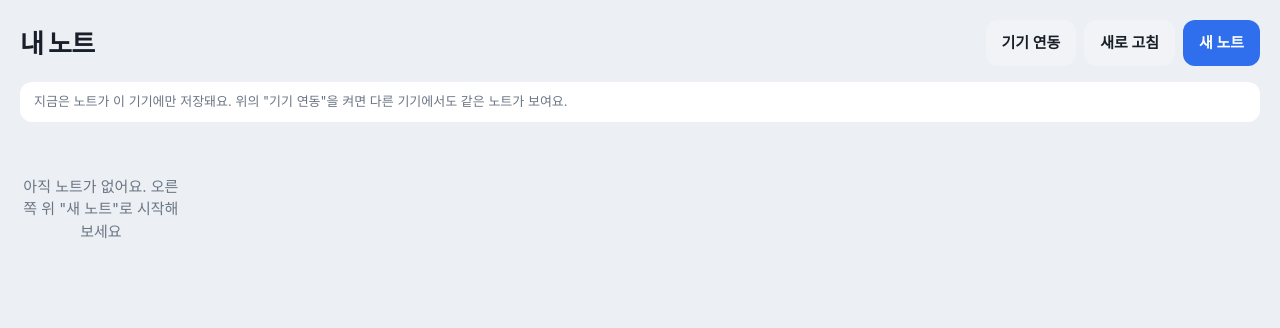
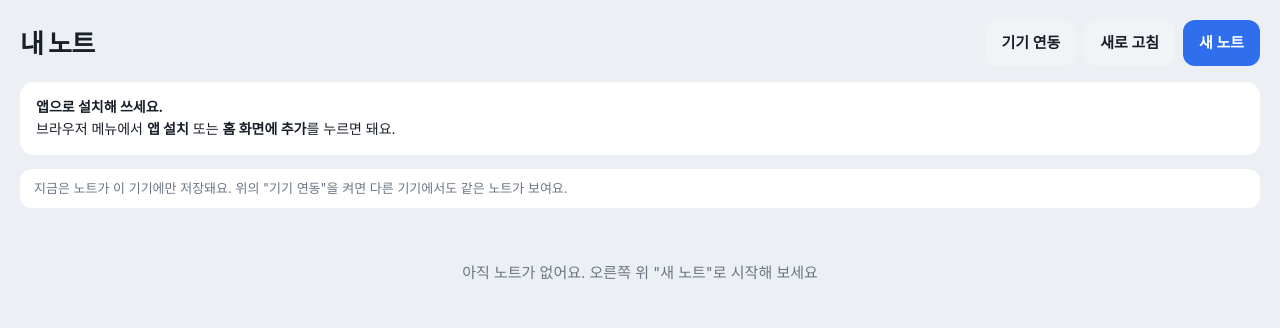
Before and after one commit to ckdgh546/N3, a website: page note/index.html in a window 1280 px wide. Drawn offline with Linux system fonts and the light colour scheme.

Commit message:
note: show how to install as an app on each device
Adds an install button where the browser offers one (Windows, Android)
and Add to Home Screen steps on iPad. Hides device sync in iPad Safari
because a home-screen app keeps separate storage.

Co-Authored-By: Claude Fable 5.2 <noreply@anthropic.com>
Claude-Session: https://claude.ai/code/session_01VecM7M6KRbTkRXEpmcc4Gg

```diff
--- a/note/index.html
+++ b/note/index.html
@@ -52,7 +52,9 @@ button:active{opacity:.55}
 .nb b{font-weight:700;font-size:15px;overflow-wrap:anywhere;display:block}
 .nb small{color:var(--sub);font-size:12.5px;display:block}
 .nbmore{position:absolute;top:6px;right:6px;width:36px;height:36px;border-radius:50%;border:0;background:rgba(255,255,255,.92);color:#191f28;font-weight:800;cursor:pointer;box-shadow:0 1px 3px rgba(0,0,0,.15)}
-.empty{color:var(--sub);padding:40px 0;text-align:center}
+.empty{grid-column:1/-1;color:var(--sub);padding:40px 0;text-align:center}
+.inst{display:flex;align-items:center;gap:14px;background:var(--card);border-radius:14px;padding:14px 16px;margin-bottom:14px;font-size:14px;line-height:1.6}
+.insttxt{flex:1;min-width:0}
 .warn{background:var(--card);border-radius:12px;padding:10px 14px;font-size:13px;color:var(--sub);margin-bottom:14px}
 /* 버튼 */
 .btn{appearance:none;border:0;background:var(--fill);border-radius:12px;padding:10px 16px;font-weight:700;font-size:15px;cursor:pointer;min-height:46px;color:var(--ink);display:inline-flex;align-items:center;justify-content:center;gap:6px;text-decoration:none;flex:none}
@@ -156,7 +158,7 @@ body.t-text .tx:focus{box-shadow:0 0 0 2px #2f6fed}
 
 <div class="screen" id="lib">
   <div class="libhead"><h1>내 노트</h1><div class="libbtns"><button type="button" class="btn" data-act="sync-sheet" id="syncbtn" hidden>기기 연동</button><button type="button" class="btn" data-act="lib-retry">새로 고침</button><button type="button" class="btn pri" data-act="nb-new">새 노트</button></div></div>
-  <div class="libbody"><div class="warn" id="libwarn" hidden></div><div id="grid" class="grid"><div class="empty">노트를 불러오는 중이에요</div></div></div>
+  <div class="libbody"><div class="inst" id="inst" hidden><div class="insttxt" id="insttxt"></div><button type="button" class="btn pri" data-act="install" id="instbtn" hidden>앱 설치</button></div><div class="warn" id="libwarn" hidden></div><div id="grid" class="grid"><div class="empty">노트를 불러오는 중이에요</div></div></div>
 </div>
 
 <div class="screen" id="ed" hidden>
@@ -1253,12 +1255,30 @@ function onVisible(){
 document.addEventListener('visibilitychange',()=>{if(!document.hidden&&Sync.on)Sync.cycle(true);});
 window.addEventListener('online',()=>{if(Sync.on)Sync.cycle();});
 
+/* ───────── 앱으로 설치 ───────── */
+let INSTALL=null;
+const isApp=()=>{try{return navigator.standalone===true||matchMedia('(display-mode: standalone)').matches||matchMedia('(display-mode: window-controls-overlay)').matches;}catch(e){return false;}};
+const isIOS=()=>/iPad|iPhone|iPod/.test(navigator.userAgent)||(/Macintosh/.test(navigator.userAgent)&&navigator.maxTouchPoints>1);
+const needInstall=()=>!FRAMED&&Store.mode==='local'&&!isApp();
+function renderInstall(){
+  const box=$('#inst');if(!box)return;
+  if(!needInstall()){box.hidden=true;return;}
+  const t=$('#insttxt'),b=$('#instbtn');box.hidden=false;b.hidden=!INSTALL;
+  if(INSTALL)t.innerHTML='<b>이 기기에 앱으로 설치해 쓰세요.</b><br>설치하면 앱 목록에 "필기 노트"가 생기고, 브라우저 없이 바로 열려요.';
+  else if(isIOS())t.innerHTML='<b>아이패드에 앱으로 설치해 쓰세요.</b><br>공유 버튼(네모에서 화살표가 위로 나가는 모양)을 누르고 <b>홈 화면에 추가</b>를 누르면 돼요. 그다음부터는 홈 화면의 "필기 노트"로 열어요. 여기 사파리에서 쓴 노트는 설치한 앱으로 넘어가지 않아요.';
+  else t.innerHTML='<b>앱으로 설치해 쓰세요.</b><br>브라우저 메뉴에서 <b>앱 설치</b> 또는 <b>홈 화면에 추가</b>를 누르면 돼요.';
+}
+window.addEventListener('beforeinstallprompt',e=>{e.preventDefault();INSTALL=e;renderInstall();});
+window.addEventListener('appinstalled',()=>{INSTALL=null;const b=$('#inst');if(b)b.hidden=true;toast('설치했어요. 이제 앱 목록의 "필기 노트"로 열어요');});
+function doInstall(){if(!INSTALL)return;const p=INSTALL;try{p.prompt();Promise.resolve(p.userChoice).then(()=>{INSTALL=null;renderInstall();}).catch(()=>{});}catch(e){INSTALL=null;renderInstall();}}
+
 /* ───────── 노트 목록 ───────── */
 async function renderLib(){
+  renderInstall();
   const grid=$('#grid');let list=[];
   try{list=await within(Store.list('nb'),12000);}catch(e){grid.innerHTML='<div class="empty">노트를 불러오지 못했어요. 연결을 확인해 주세요<div class="btns" style="justify-content:center"><button type="button" class="btn" data-act="lib-retry">다시 불러오기</button></div></div>';return;}
   list.sort((a,b)=>(b.data.updated||0)-(a.data.updated||0));
-  const w=$('#libwarn');w.hidden=Store.mode==='cloud'||Sync.on;
+  const w=$('#libwarn');w.hidden=Store.mode==='cloud'||Sync.on||(needInstall()&&isIOS());
   if(Store.mode==='local')w.textContent=FRAMED?'노트가 이 기기 브라우저에만 저장돼요. 중요한 노트는 PDF로 내보내 두세요.':'지금은 노트가 이 기기에만 저장돼요. 위의 "기기 연동"을 켜면 다른 기기에서도 같은 노트가 보여요.';
   if(Store.mode==='memory')w.textContent='지금은 저장이 안 되는 상태예요. 창을 닫으면 사라져요.';
   if(!list.length){grid.innerHTML='<div class="empty">아직 노트가 없어요. 오른쪽 위 "새 노트"로 시작해 보세요</div>';return;}
@@ -1343,6 +1363,7 @@ document.addEventListener('click',async e=>{
     case 'nb-create':createNb();break;
     case 'nb-open':openNb(id);break;
     case 'sync-sheet':syncSheet();break;
+    case 'install':doInstall();break;
     case 'sync-connect':syncConnect();break;
     case 'sync-now':Sync.cycle().then(()=>{if(!$('#sheet').hidden&&$('#sync-now'))syncSheet();renderLib();});break;
     case 'sync-off':Sync.stop();closeSheet();toast('이 기기의 연동을 끊었어요');renderLib();break;
@@ -1421,7 +1442,7 @@ async function init(){
     window.claude.use('downloads').then(d=>{DL=d||null;}).catch(()=>{});
   }
   if(Store.mode==='local'&&!FRAMED){ /* 따로 설치해 쓰는 화면: 기기 연동, 오프라인에서도 열리게 */
-    $('#syncbtn').hidden=false;if(Sync.load())Sync.begin(false);
+    $('#syncbtn').hidden=isIOS()&&!isApp();if(Sync.load())Sync.begin(false);
     if('serviceWorker' in navigator&&document.querySelector('link[rel=manifest]'))navigator.serviceWorker.register('sw.js').catch(()=>{});
   }
   renderLib();
```
